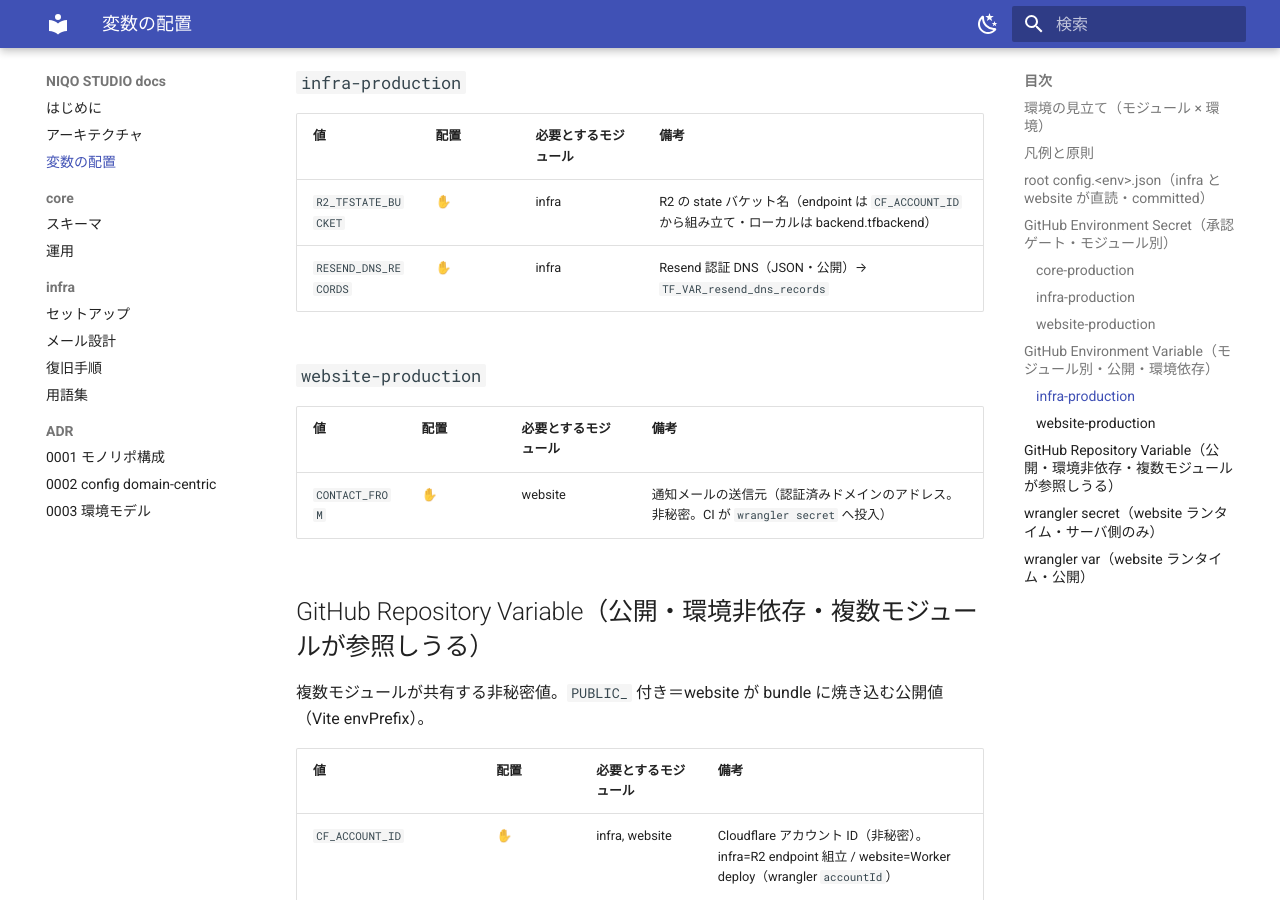
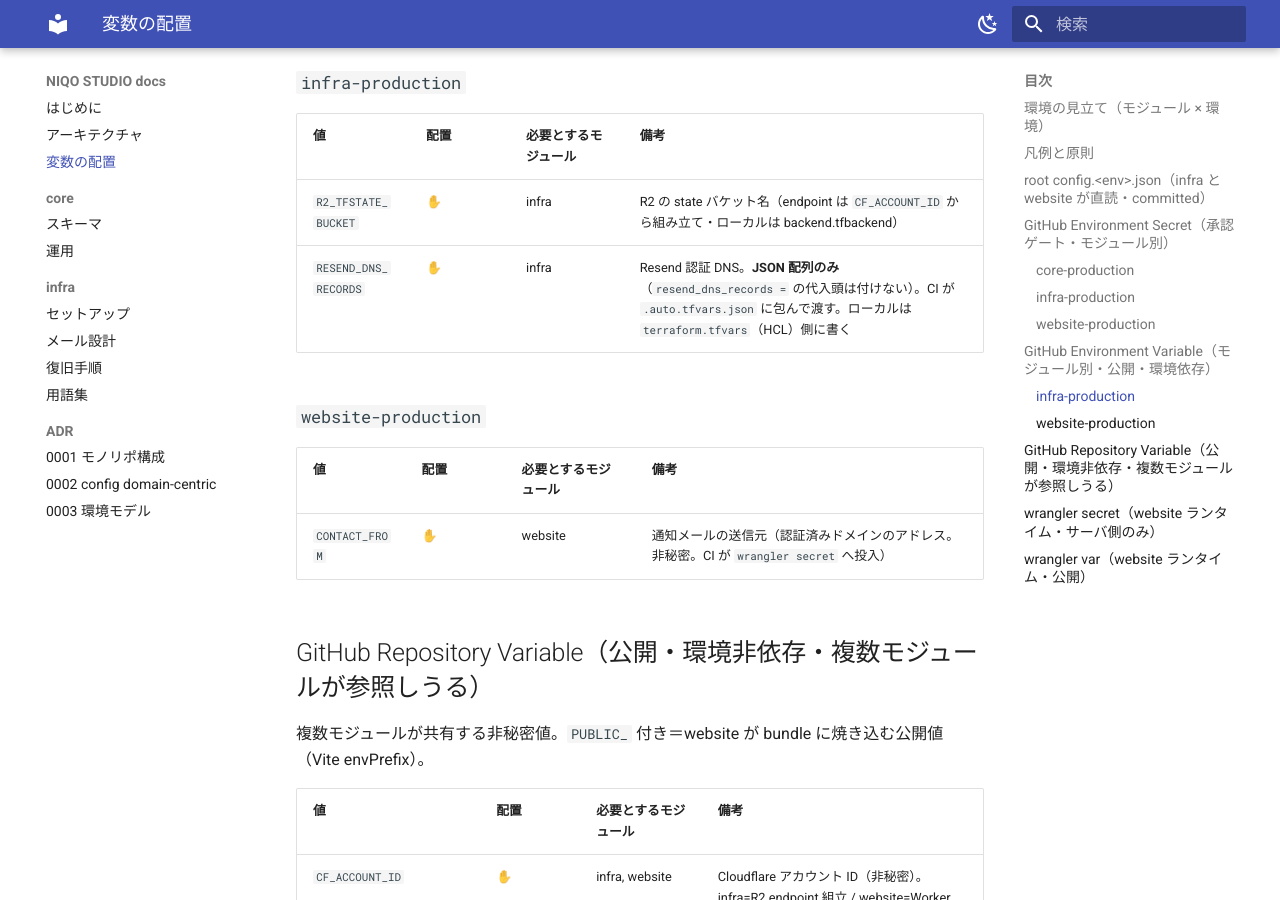
Before and after one commit to niqostudio/niqostudio, an MkDocs documentation site: the page built from docs/variables.md, in a window 1280 px wide and 900 px high, scrolled down 3129 px. Built offline with MkDocs 1.6.1 and Material for MkDocs 9.7.7, drawn with Linux system fonts in a browser that asks for light colours.

Commit message:
fix(ci): resend_dns_records を JSON の .auto.tfvars.json で渡す
TF_VAR_ は値を HCL 解釈するため JSON の object（"key":）を受けられず
"Extra characters after expression" で落ちる。公開DNS(Resend) の Variable を
.auto.tfvars.json に包んで terraform に native JSON として読ませる。未設定は空リスト。
variables.md も JSON 配列のみ（代入頭を付けない）と明記。

```diff
--- a/docs/variables.md
+++ b/docs/variables.md
@@ -62,7 +62,7 @@ Environment 名は **`<module>-<env>`**（例 `core-production`・`infra-product
 | 値 | 配置 | 必要とするモジュール | 備考 |
 | --- | --- | --- | --- |
 | `R2_TFSTATE_BUCKET` | ✋ | infra | R2 の state バケット名（endpoint は `CF_ACCOUNT_ID` から組み立て・ローカルは backend.tfbackend） |
-| `RESEND_DNS_RECORDS` | ✋ | infra | Resend 認証 DNS（JSON・公開）→ `TF_VAR_resend_dns_records` |
+| `RESEND_DNS_RECORDS` | ✋ | infra | Resend 認証 DNS。**JSON 配列のみ**（`resend_dns_records =` の代入頭は付けない）。CI が `.auto.tfvars.json` に包んで渡す。ローカルは `terraform.tfvars`（HCL）側に書く |
 
 ### `website-production`
 | 値 | 配置 | 必要とするモジュール | 備考 |
```
Also changed, not shown: 1 other file.
